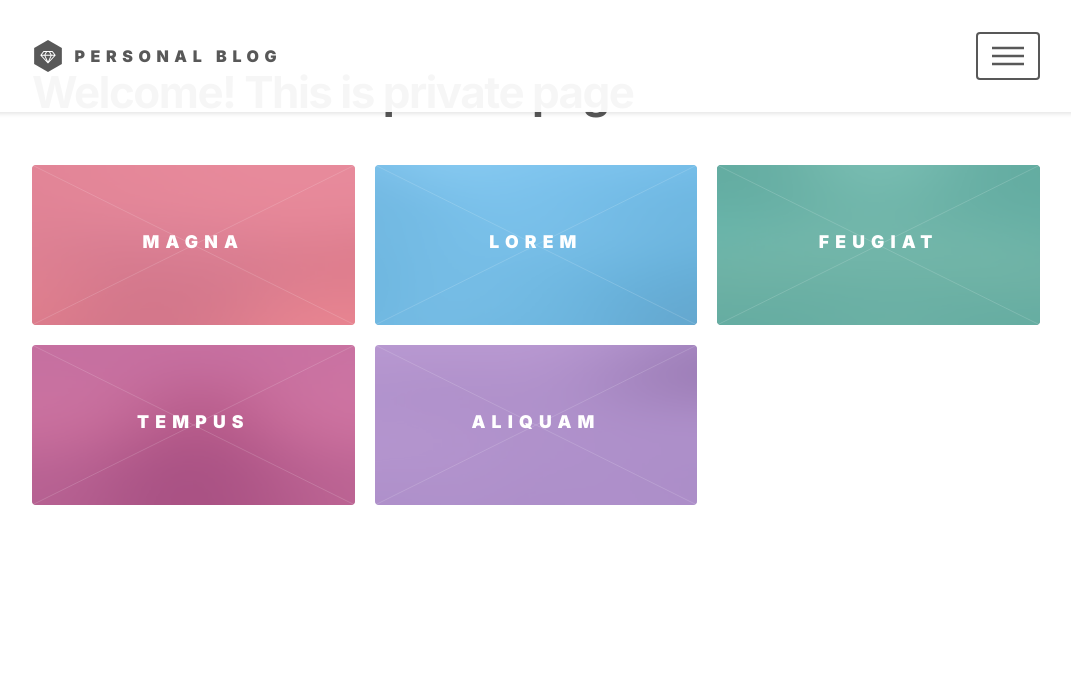
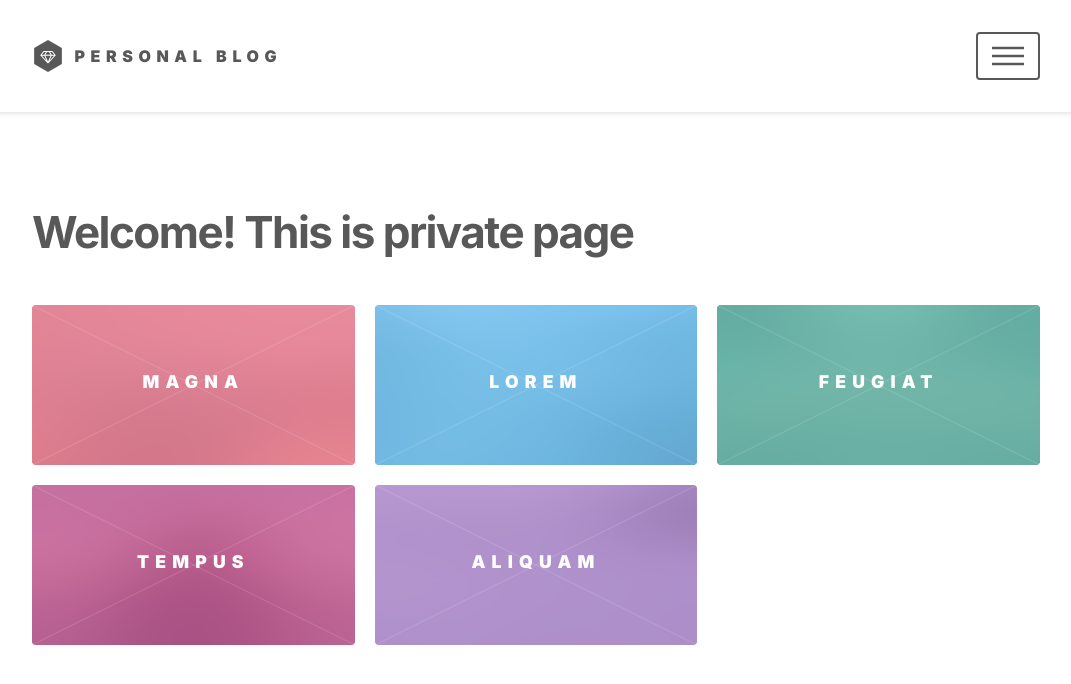
Before and after one commit to zgfhzg/next-react, a Next.js app: page / in a window 1280 px wide. Shown: the top 684 px of the page, without its empty margins (104-1175 px from the left). Built offline with nearby package versions, Linux system fonts and the light colour scheme.

Commit message:
헤더 디자인 변경

```diff
--- a/public/css/globals.css
+++ b/public/css/globals.css
@@ -134,6 +134,7 @@ code {
 
 #main {
   margin: 5% 1%;
+  padding-top: 6rem;
 }
 
 #menuTitle {
```
